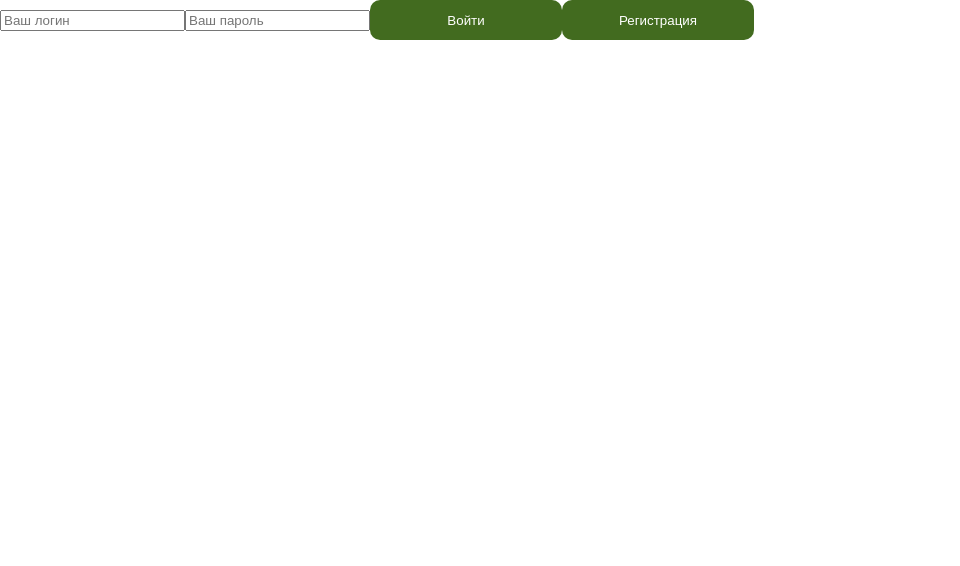
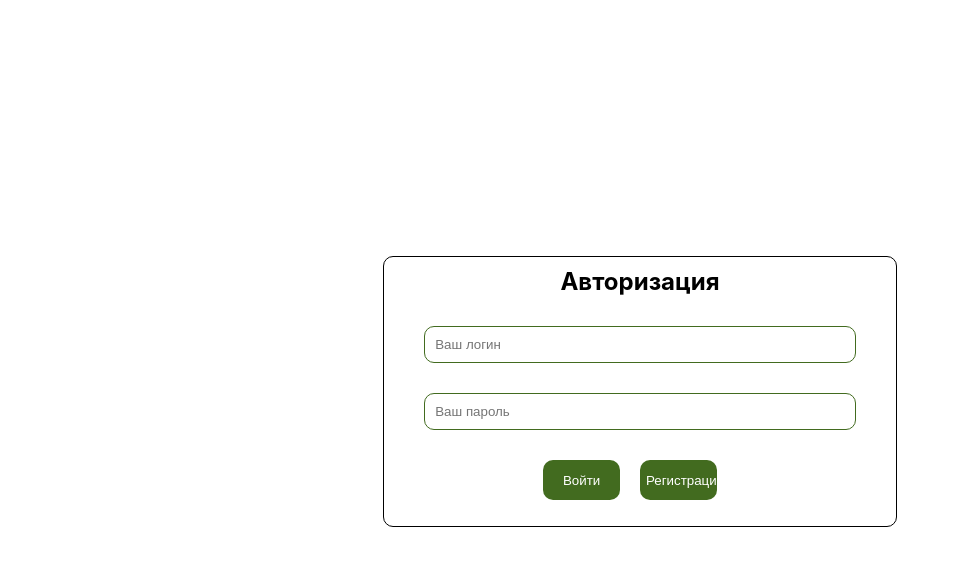
Before and after one commit to darkfos/BookTale, a React (Create React App) app in the folder ClientApp/booktale/: page /login in a window 1280 px wide. Shown: the top 566 px of the page, without its empty margins (0-960 px from the left). Built offline with nearby package versions, Linux system fonts and the light colour scheme.

Commit message:
Update Form auth

```diff
--- /dev/null
+++ b/ClientApp/booktale/src/pages/LoginCss.css
@@ -0,0 +1,42 @@
+.form-auth-user {
+    margin: auto;
+    width: 40%;
+    border: 1px solid black;
+    margin-top: 20%;
+    margin-bottom: 20%;
+    border-radius: 10px;
+    display: flex;
+    flex-direction: column;
+    justify-content: center;
+    padding-bottom: 2%;
+}
+
+h2 {
+    padding-top: 2%;
+    margin: auto;
+}
+
+.form-auth-user > input {
+    padding: 10px;
+    border: 1px solid #426B1F;
+    border-radius: 10px;
+    width: 80%;
+    margin: auto;
+    margin-top: 30px;
+}
+
+.form-auth-user > input:focus {
+    outline: #ffc400;
+}
+
+.btn-form {
+    margin-top: 30px;
+    width: 100%;
+    text-align: center;
+    display: flex;
+    justify-content: center;
+}
+
+.btn-form > button {
+    margin-right: 20px;
+}
--- a/ClientApp/booktale/src/pages/LoginPage.jsx
+++ b/ClientApp/booktale/src/pages/LoginPage.jsx
@@ -4,6 +4,7 @@ import "../components/buttons/ButtonMain.css";
 import { useState, Fragment } from "react";
 import { useNavigate } from "react-router-dom";
 import api from "../api";
+import "./LoginCss.css";
 
 export default function Login() {
 
@@ -35,7 +36,8 @@ export default function Login() {
 
     return (
         <Fragment>
-            <form action="" onSubmit={fetchAuthUser}>
+            <form action="" onSubmit={fetchAuthUser} className="form-auth-user">
+                <h2>Авторизация</h2>
                 <input type="text" value={login} onChange={
                     (event) => {
                         setLogin(event.target.value)
@@ -46,8 +48,10 @@ export default function Login() {
                         setPassword(event.target.value)
                     }
                 } placeholder="Ваш пароль"/>
-                <button type="submit" className="btn-main">Войти</button>
-                <RegisterButton text="Регистрация"/>
+                <div className="btn-form">
+                    <button type="submit" className="btn-main">Войти</button>
+                    <RegisterButton text="Регистрация"/>
+                </div>
             </form>
         </Fragment>
     )
--- a/ClientApp/booktale/src/pages/RegisterPage.jsx
+++ b/ClientApp/booktale/src/pages/RegisterPage.jsx
@@ -1,6 +1,57 @@
+import RegisterButton from "../components/buttons/ButtonForRegister";
+import LoginButton from "../components/buttons/LoginButton";
+import "../components/buttons/ButtonMain.css";
+import { useState, Fragment } from "react";
+import { useNavigate } from "react-router-dom";
+import api from "../api";
+import "./LoginCss.css";
 
 export default function Register() {
+    const [login, setLogin] = useState("");
+    const [pass, setPassword] = useState("");
+    const [apiResponse, apiSetResponse] = useState("");
+
+    const navigate = useNavigate();
+
+    const DataAuthUser = new URLSearchParams();
+
+    const fetchAuthUser = async (event) => {
+        try {
+            DataAuthUser.append("username", login);
+            DataAuthUser.append("password", pass);
+
+            event.preventDefault();
+            const responseAPI = await api.post("/auth/oauth2", DataAuthUser.toString());
+            apiSetResponse(responseAPI.status);
+
+            if (apiResponse == "201") {
+                navigate("/home");
+            }
+        } catch (error) {
+            console.log(error);
+        }
+    }
+
+
     return (
-        <h1>Страница регистрации</h1>
+        <Fragment>
+            <form action="" onSubmit={fetchAuthUser} className="form-auth-user">
+                <h2>Авторизация</h2>
+                <input type="text" value={login} onChange={
+                    (event) => {
+                        setLogin(event.target.value)
+                    }
+                } placeholder="Ваш логин"/>
+                <input type="password" value={pass} onChange={
+                    (event) => {
+                        setPassword(event.target.value)
+                    }
+                } placeholder="Ваш пароль"/>
+                <div className="btn-form">
+                    <button type="submit" className="btn-main">Войти</button>
+                    <RegisterButton text="Регистрация"/>
+                </div>
+            </form>
+        </Fragment>
     )
 }
```
